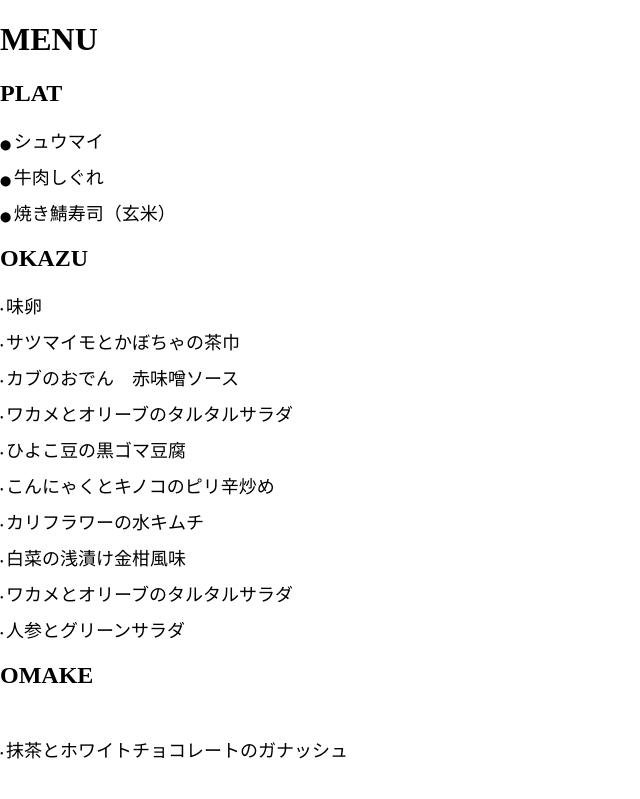
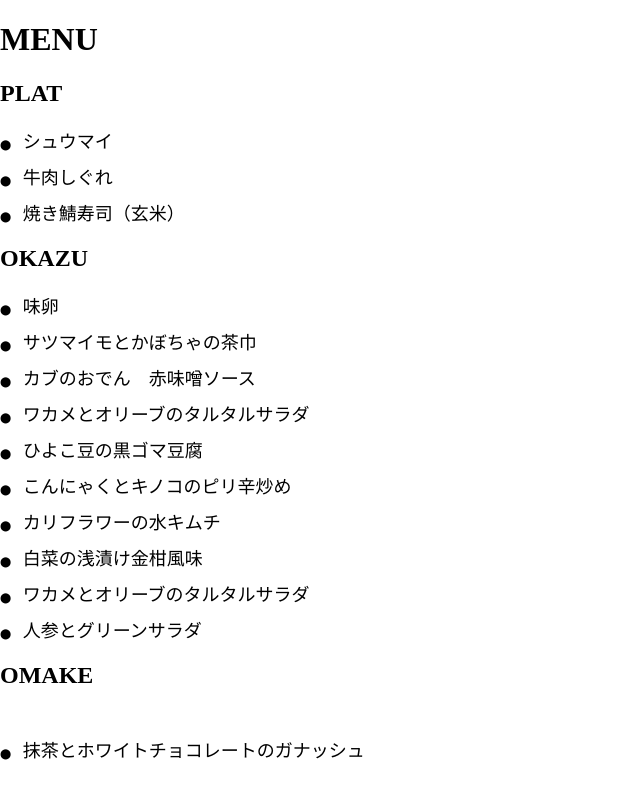
Before and after one commit to matsupin/main, a Jekyll site: the page built from menus/menu_etsuko.html, in a window 1280 px wide. Shown: the top 799 px of the page, without its empty margins (0-640 px from the left). Built offline with Jekyll 4.4.1, drawn with Linux system fonts in a browser that asks for light colours.

Commit message:
Update menu_etsuko.html

```diff
--- a/menus/menu_etsuko.html
+++ b/menus/menu_etsuko.html
@@ -11,31 +11,31 @@ title: Bento Menu
     <section class="menu-section">
         <h2 class="section-title">PLAT</h2>
 
-        <p class="dish-name">&#11044; <span class="dish-text"> シュウマイ</p>
-        <p class="dish-name">&#11044; <span class="dish-text"> 牛肉しぐれ</p>
-        <p class="dish-name">&#11044; <span class="dish-text"> 焼き鯖寿司（玄米）</p>
+        <p class="dish-name">&#11044; <span class="dish-text">&nbsp; シュウマイ</p>
+        <p class="dish-name">&#11044; <span class="dish-text">&nbsp; 牛肉しぐれ</p>
+        <p class="dish-name">&#11044; <span class="dish-text">&nbsp; 焼き鯖寿司（玄米）</p>
     </section>
 
 
     <section class="menu-section">
         <h2 class="section-title">OKAZU</h2>
 
-        <p class="dish-name">&#8226; <span class="dish-text"> 味卵</p>
-        <p class="dish-name">&#8226; <span class="dish-text"> サツマイモとかぼちゃの茶巾</p>
-        <p class="dish-name">&#8226; <span class="dish-text"> カブのおでん　赤味噌ソース</p>
-        <p class="dish-name">&#8226; <span class="dish-text"> ワカメとオリーブのタルタルサラダ</p>
-        <p class="dish-name">&#8226; <span class="dish-text"> ひよこ豆の黒ゴマ豆腐</p>
-        <p class="dish-name">&#8226; <span class="dish-text"> こんにゃくとキノコのピリ辛炒め</p>
-        <p class="dish-name">&#8226; <span class="dish-text"> カリフラワーの水キムチ</p>
-        <p class="dish-name">&#8226; <span class="dish-text"> 白菜の浅漬け金柑風味</p>
-        <p class="dish-name">&#8226; <span class="dish-text"> ワカメとオリーブのタルタルサラダ</p>
-        <p class="dish-name">&#8226; <span class="dish-text"> 人参とグリーンサラダ</p>
+        <p class="dish-name">&#11044; <span class="dish-text">&nbsp; 味卵</p>
+        <p class="dish-name">&#11044; <span class="dish-text">&nbsp; サツマイモとかぼちゃの茶巾</p>
+        <p class="dish-name">&#11044; <span class="dish-text">&nbsp; カブのおでん　赤味噌ソース</p>
+        <p class="dish-name">&#11044; <span class="dish-text">&nbsp; ワカメとオリーブのタルタルサラダ</p>
+        <p class="dish-name">&#11044; <span class="dish-text">&nbsp; ひよこ豆の黒ゴマ豆腐</p>
+        <p class="dish-name">&#11044; <span class="dish-text">&nbsp; こんにゃくとキノコのピリ辛炒め</p>
+        <p class="dish-name">&#11044; <span class="dish-text">&nbsp; カリフラワーの水キムチ</p>
+        <p class="dish-name">&#11044; <span class="dish-text">&nbsp; 白菜の浅漬け金柑風味</p>
+        <p class="dish-name">&#11044; <span class="dish-text">&nbsp; ワカメとオリーブのタルタルサラダ</p>
+        <p class="dish-name">&#11044; <span class="dish-text">&nbsp; 人参とグリーンサラダ</p>
     </section>
 
     <section class="menu-section">
         <h2 class="section-title">OMAKE</h2>
 
-        ︎<p class="dish-name">&#8226; <span class="dish-text"> 抹茶とホワイトチョコレートのガナッシュ</p>
+        ︎<p class="dish-name">&#11044; <span class="dish-text">&nbsp; 抹茶とホワイトチョコレートのガナッシュ</p>
     </section>
 
 
```
